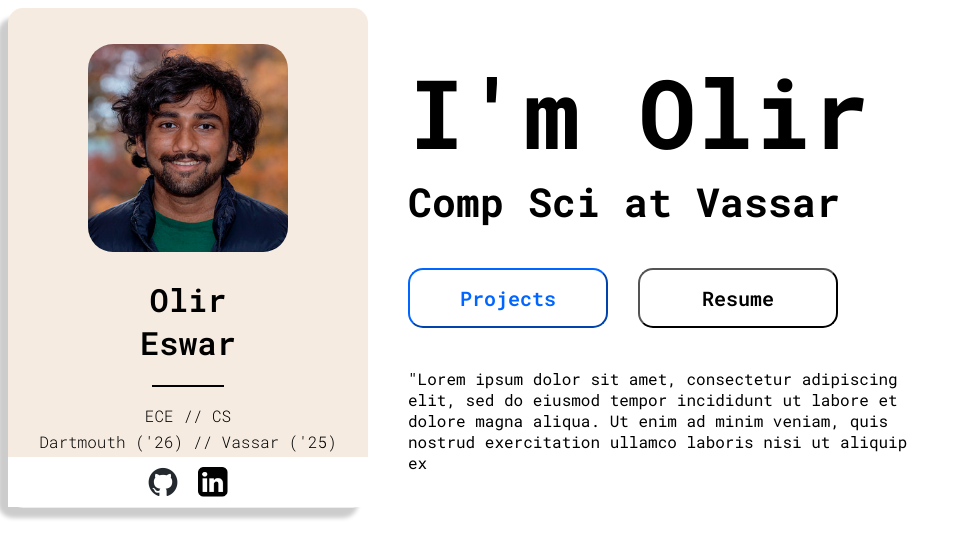
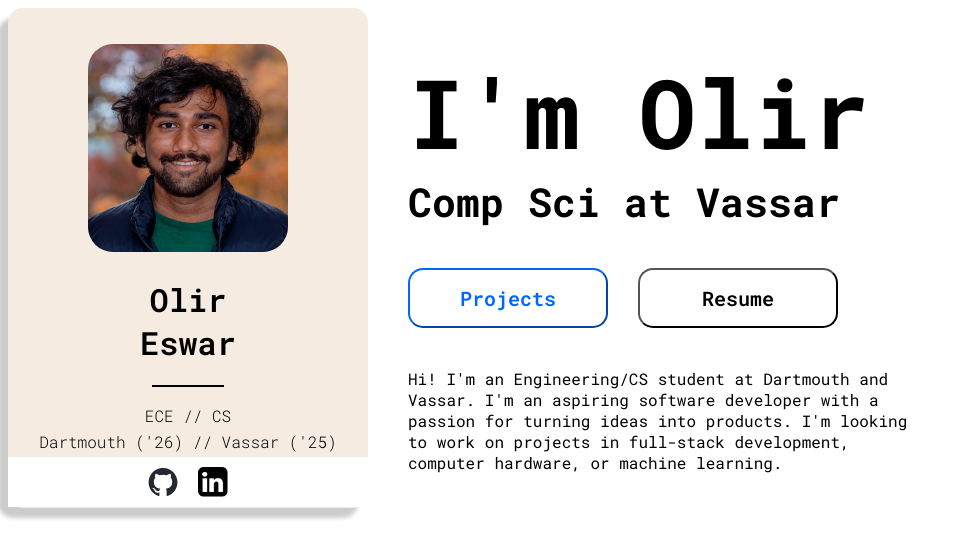
Before and after one commit to OlirEswar/OlirEswar.com, a React (Vite) app: page / in a window 1280 px wide. Shown: the top 558 px of the page, without its empty margins (0-970 px from the left). Built offline with nearby package versions, Linux system fonts and the light colour scheme.

Commit message:
edit bio paragraph

```diff
--- a/src/Bio.jsx
+++ b/src/Bio.jsx
@@ -10,9 +10,10 @@ function Bio() {
         <button id="resume-button">Resume</button>
       </div>
       <p>
-        "Lorem ipsum dolor sit amet, consectetur adipiscing elit, sed do eiusmod
-        tempor incididunt ut labore et dolore magna aliqua. Ut enim ad minim
-        veniam, quis nostrud exercitation ullamco laboris nisi ut aliquip ex{" "}
+        Hi! I'm an Engineering/CS student at Dartmouth and Vassar. I'm an
+        aspiring software developer with a passion for turning ideas into
+        products. I'm looking to work on projects in full-stack development,
+        computer hardware, or machine learning.
       </p>
     </div>
   );
```
